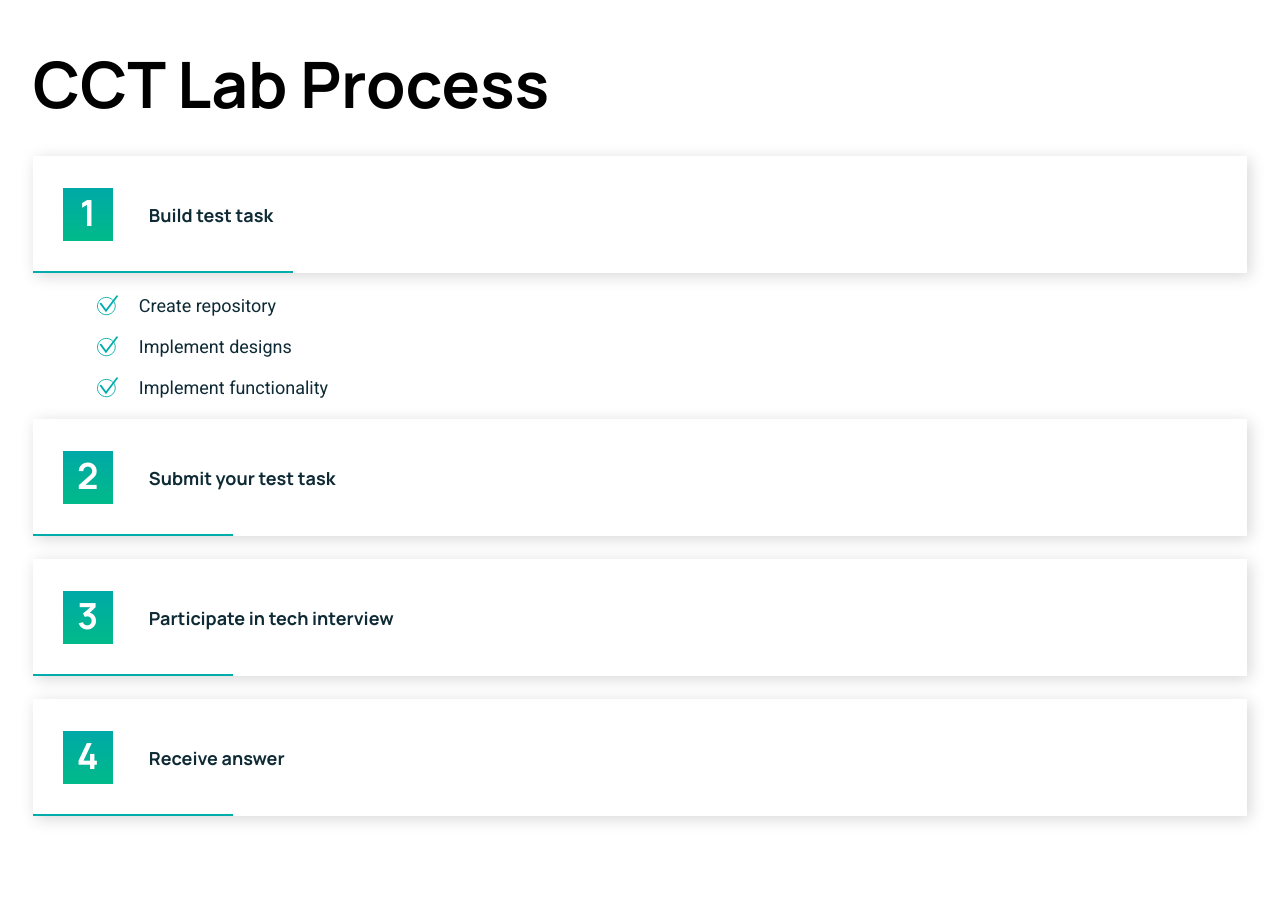
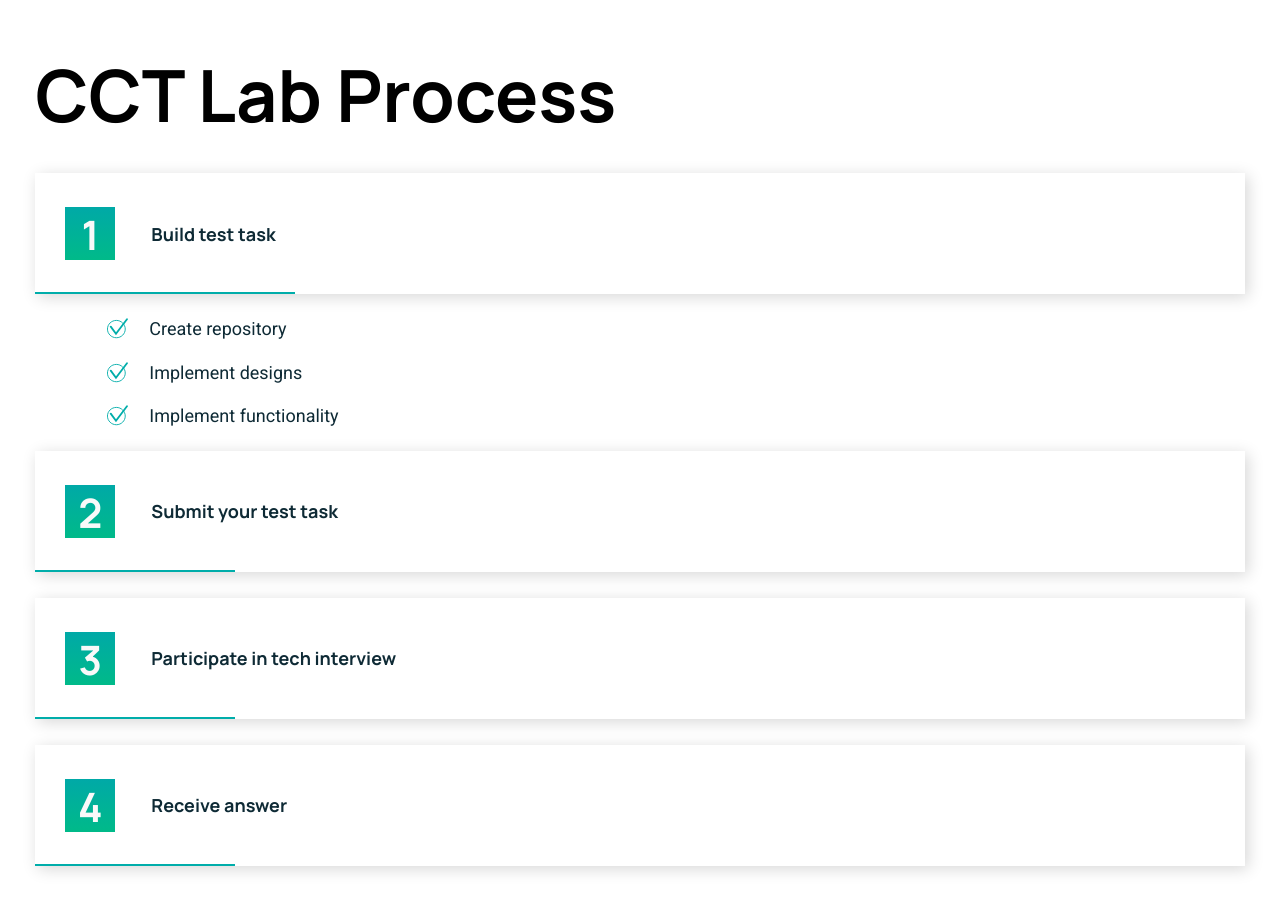
Before and after one commit to Briedyte/cct-task, a React (Create React App) app: page / in a window 1280 px wide. Both pictures are taken after a click on the item 639 px from the left and 216 px from the top of the page. Shown: the top 912 px of the page. Before the commit the page ends 880 px from the top, so only its background shows below. Built offline with nearby package versions, Linux system fonts and the light colour scheme.

Commit message:
Code refactoring

```diff
--- a/package.json
+++ b/package.json
@@ -15,7 +15,6 @@
     "react-dom": "^17.0.2",
     "react-linkify": "^1.0.0-alpha",
     "react-scripts": "4.0.3",
-    "react-spring": "^9.3.0",
     "styled-components": "^5.3.3",
     "typescript": "^4.4.4",
     "web-vitals": "^1.1.2"
--- a/src/App.tsx
+++ b/src/App.tsx
@@ -1,29 +1,17 @@
 import GlobalStyles from "./components/styled/Global";
-import { ThemeProvider } from "styled-components";
 import { MainContainer } from "./components/styled/MainContainer.styled";
 import StepsList from "./components/StepsList";
-
-const theme = {
-  colors: {
-    primary: "#00ADAA",
-    background: "#FFFFFF",
-    text: "#0E2A35",
-  },
-};
 
 function App() {
   return (
     <>
-      <ThemeProvider theme={theme}>
-        <GlobalStyles />
-        <MainContainer>
-          <h1>CCT Lab Process</h1>
-          <StepsList />
-        </MainContainer>
-      </ThemeProvider>
+      <GlobalStyles />
+      <MainContainer>
+        <h1>CCT Lab Process</h1>
+        <StepsList />
+      </MainContainer>
     </>
   );
 }
 
-export { theme };
 export default App;
--- a/src/components/Step.tsx
+++ b/src/components/Step.tsx
@@ -1,5 +1,4 @@
 import { useRef } from "react";
-import { useSpring, animated } from "react-spring";
 import { OrderedItem } from "./styled/OrderedList.styled";
 import { UnorderedList } from "./styled/UnorderedList.styled";
 
@@ -10,34 +9,28 @@ interface StepProps {
     subSteps: string[];
   };
   activeStep: number | null;
-  setActiveStep: React.Dispatch<number>;
+  onStepClick: () => void;
 }
 
-const Step = ({ step, activeStep, setActiveStep }: StepProps) => {
-  const { id, title, subSteps } = step;
-  const isActive = id === activeStep;
-
+const Step = ({ step, activeStep, onStepClick }: StepProps) => {
   const ulRef = useRef<HTMLUListElement>(null);
   const ulHeight = ulRef.current ? ulRef.current.scrollHeight : 0;
-  const AnimatedUl = animated(UnorderedList);
 
-  const expand = useSpring({
-    to: { height: isActive ? ulHeight : 0, opacity: isActive ? 1 : 0 },
-    config: { tension: 120, friction: 30 },
-  });
+  const isActive = step.id === activeStep;
 
   return (
-    <OrderedItem
-      onClick={() => (!isActive ? setActiveStep(id) : setActiveStep(0))}
-      statusLineWidth={!isActive ? 200 : 260}
-    >
-      <h2>{title}</h2>
+    <OrderedItem onClick={onStepClick} statusLineWidth={!isActive ? 200 : 260}>
+      <h2>{step.title}</h2>
 
-      <AnimatedUl ref={ulRef} style={expand}>
-        {subSteps.map((subStep, index) => (
+      <UnorderedList
+        ref={ulRef}
+        height={isActive ? ulHeight : 0}
+        opacity={isActive ? 1 : 0}
+      >
+        {step.subSteps.map((subStep, index) => (
           <li key={index} dangerouslySetInnerHTML={{ __html: `${subStep}` }} />
         ))}
-      </AnimatedUl>
+      </UnorderedList>
     </OrderedItem>
   );
 };
--- a/src/components/StepsList.tsx
+++ b/src/components/StepsList.tsx
@@ -4,7 +4,7 @@ import { stepsData } from "../data/Steps.data";
 import Step from "./Step";
 
 const StepsList = () => {
-  const [activeStep, setActiveStep] = useState<number | null> (null);
+  const [activeStep, setActiveStep] = useState<number | null>(null);
 
   return (
     <OrderedList>
@@ -13,7 +13,9 @@ const StepsList = () => {
           key={step.id}
           step={step}
           activeStep={activeStep}
-          setActiveStep={setActiveStep}
+          onStepClick={() =>
+            setActiveStep(activeStep === step.id ? null : step.id)
+          }
         />
       ))}
     </OrderedList>
--- a/src/components/styled/Global.ts
+++ b/src/components/styled/Global.ts
@@ -1,22 +1,20 @@
 import { createGlobalStyle } from "styled-components";
-import { theme } from "../../App";
-import { media } from "./MeadiaQuerries";
+import { ColorPalette, MediaQueries } from "../../config/style";
 
-
-export default createGlobalStyle<{ theme: typeof theme }>`
+export default createGlobalStyle`
     * {
         box-sizing: border-box;
         margin: 0;
         padding: 0;
-        font-size: 16px;
-        ${media.xs} {
-            font-size: 12px;
+        font-size: 18px;
+        ${MediaQueries.xs} {
+            font-size: 16px;
         }
     }
 
     body {
-        background: ${({ theme }) => theme.colors.background};
-        color:  ${({ theme }) => theme.colors.text};
+        background: ${ColorPalette.background};
+        color:  ${ColorPalette.text};
         font-family: 'Manrope', sans-serif;
         font-weight: 700;
         margin: 0;
@@ -33,7 +31,7 @@ export default createGlobalStyle<{ theme: typeof theme }>`
     }
 
     a {
-        color:  ${({ theme }) => theme.colors.primary};
+        color:  ${ColorPalette.primary};
         text-decoration: none;
     }
 
--- a/src/components/styled/MainContainer.styled.ts
+++ b/src/components/styled/MainContainer.styled.ts
@@ -1,12 +1,12 @@
 import styled from "styled-components";
-import { media } from "./MeadiaQuerries";
+import { MediaQueries } from "../../config/style";
 
 export const MainContainer = styled.main`
   width: 1400px;
   padding: 2.5rem 1.25rem;
   margin: 0 auto;
 
-  ${media.xl} {
+  ${MediaQueries.xl} {
     width: 98%;
   }
 `;
--- a/src/components/styled/MeadiaQuerries.ts
+++ /dev/null
@@ -1,5 +0,0 @@
-export const media = {
-  xxl: "@media(min-width: 1400)",
-  xs: "@media(min-width: 576)",
-  xl: "@media only screen and (max-width: 1400px)",
-};
--- a/src/components/styled/OrderedList.styled.ts
+++ b/src/components/styled/OrderedList.styled.ts
@@ -1,8 +1,6 @@
 import styled from "styled-components";
+import { ColorPalette } from "../../config/style";
 
-interface Props {
-  statusLineWidth: number;
-}
 
 export const OrderedList = styled.ol`
   width: 100%;
@@ -11,7 +9,7 @@ export const OrderedList = styled.ol`
   cursor: pointer;
 `;
 
-export const OrderedItem = styled.li<Props>`
+export const OrderedItem = styled.li`
   width: 100%;
   list-style-position: inside;
   margin-bottom: 1.25rem;
@@ -34,19 +32,18 @@ export const OrderedItem = styled.li<Props>`
       min-width: 50px;
       height: 53px;
       text-align: center;
-      background: ${({ theme }) => theme.colors.primary};
-      background: linear-gradient(180deg, #00a9a7 0%, #00ba89 100%);
-      color: white;
+      background: ${ColorPalette.gradient};
+      color: ${ColorPalette.white};
       margin: 16px 36px 16px 30px;
     }
 
     &:after {
       content: "";
       display: block;
-      background: ${({ theme }) => theme.colors.primary};
+      background: ${ColorPalette.primary};
       height: 2px;
-      width: ${(props) =>
-        props.statusLineWidth ? props.statusLineWidth : 200}px;
+      width: ${({ statusLineWidth }: { statusLineWidth: number }) =>
+        statusLineWidth || 200}px;
       transition: 0.5s all;
       position: absolute;
       bottom: 0;
--- a/src/components/styled/UnorderedList.styled.ts
+++ b/src/components/styled/UnorderedList.styled.ts
@@ -1,6 +1,11 @@
 import styled from "styled-components";
 import radioImg from "../../images/radio.svg";
-import { media } from "./MeadiaQuerries";
+import { MediaQueries } from "../../config/style";
+
+interface UnorderedListProps {
+  opacity: number;
+  height: number;
+}
 
 const iconSize = 21;
 
@@ -9,7 +14,11 @@ export const UnorderedList = styled.ul`
   overflow: hidden;
   font-family: "Roboto", sans-serif;
   font-weight: 400;
-  ${media.xs} {
+  opacity: ${(props: UnorderedListProps) => props.opacity || 0};
+  height: ${(props: UnorderedListProps) => `${props.height}px` || 0};
+  transition: all 0.5s ease-in;
+
+  ${MediaQueries.xs} {
     padding: 0.1rem 1rem;
   }
 
--- /dev/null
+++ b/src/config/style.ts
@@ -0,0 +1,13 @@
+export const ColorPalette = {
+  primary: "#00ADAA",
+  background: "#FFFFFF",
+  gradient: "linear-gradient(180deg, #00a9a7 0%, #00ba89 100%)",
+  text: "#0E2A35",
+  white: "#F9F9F9"
+};
+
+export const MediaQueries = {
+  xxl: "@media(min-width: 1400)",
+  xs: "@media(min-width: 576)",
+  xl: "@media only screen and (max-width: 1400px)",
+};
```
